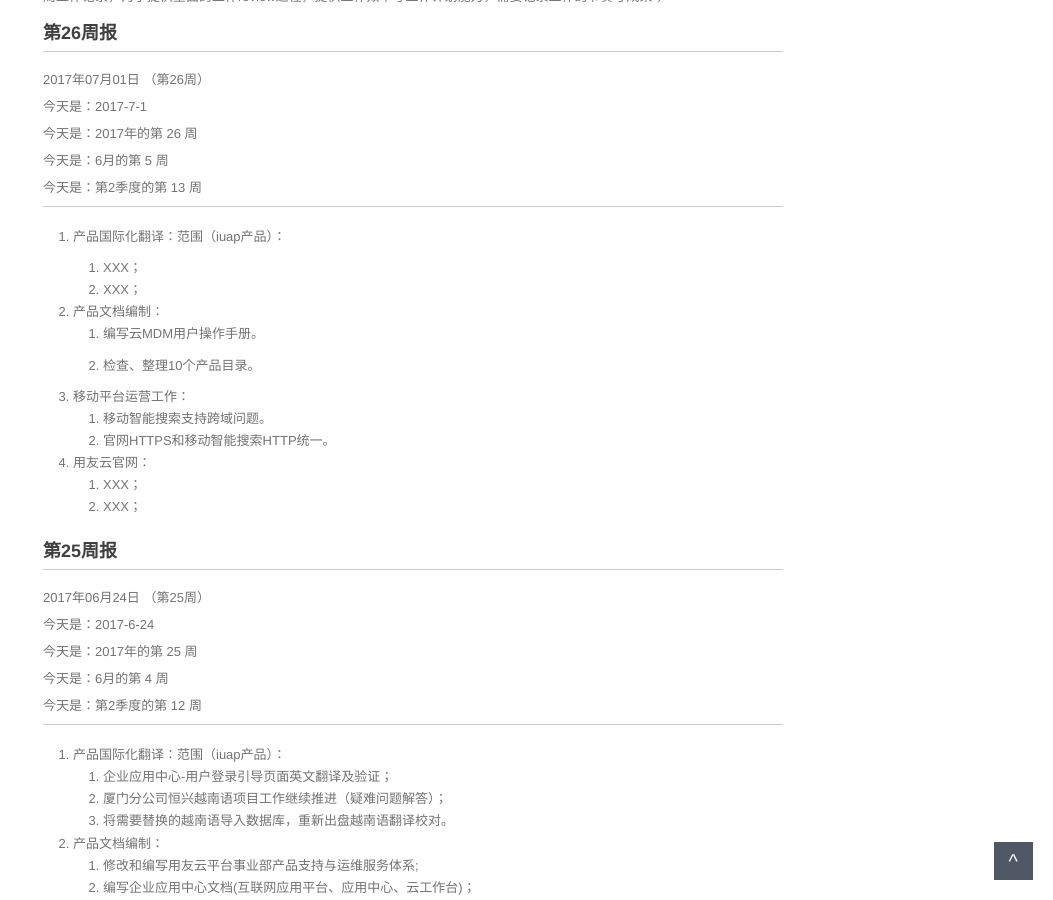
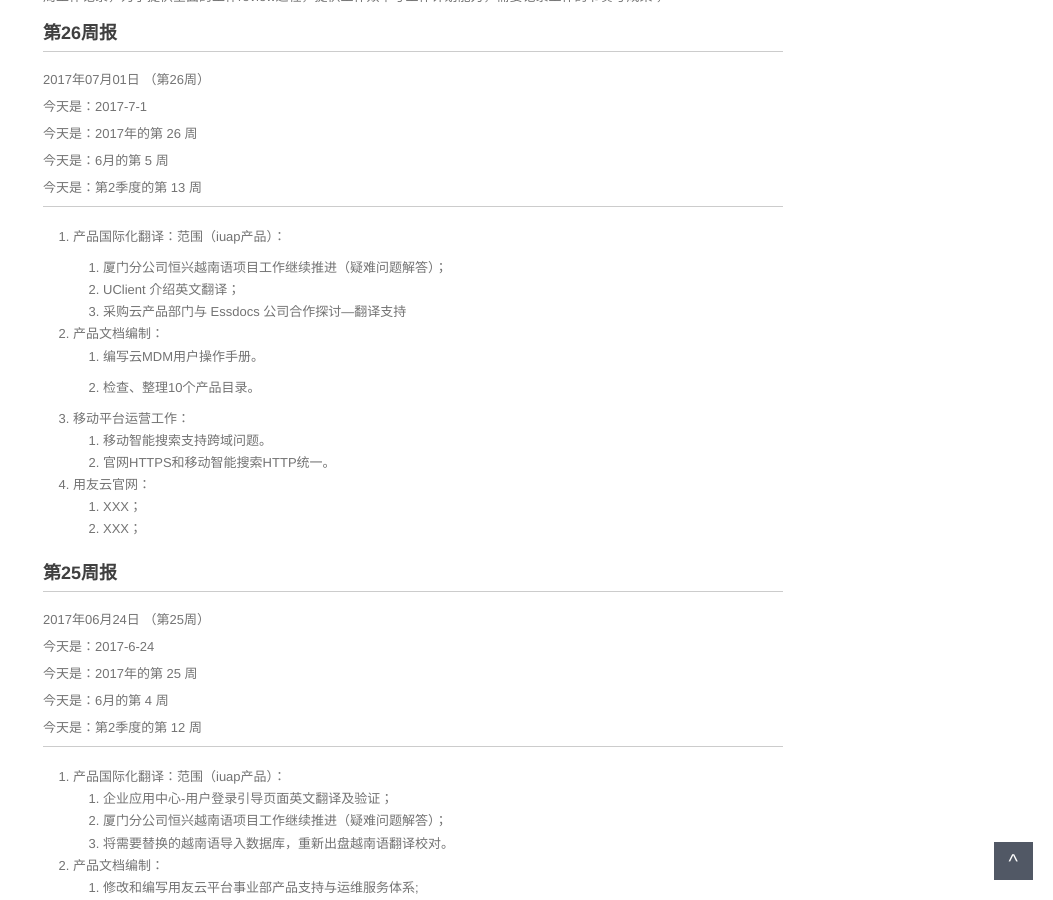
Before and after one commit to walllFlower/blog, a Jekyll site: the page built from _posts/2017-06-22-day_report_cxz.md, in a window 1280 px wide and 900 px high, scrolled down 310 px. Shown: the whole window, without its empty margins (227-1280 px from the left). Built offline with Jekyll 4.4.1, drawn with Linux system fonts in a browser that asks for light colours; comment, search, counter and statistics services are not loaded.

Commit message:
Update 2017-06-22-day_report_cxz.md

```diff
--- a/_posts/2017-06-22-day_report_cxz.md
+++ b/_posts/2017-06-22-day_report_cxz.md
@@ -25,8 +25,9 @@ categories: 日报 第25周
 
 1. 产品国际化翻译：范围（iuap产品）：
 
-    1. XXX；
-    2. XXX；
+    1. 厦门分公司恒兴越南语项目工作继续推进（疑难问题解答）；
+    2. UClient 介绍英文翻译；
+    3. 采购云产品部门与 Essdocs 公司合作探讨—翻译支持
 2. 产品文档编制：
 
     1. 编写云MDM用户操作手册。
```
